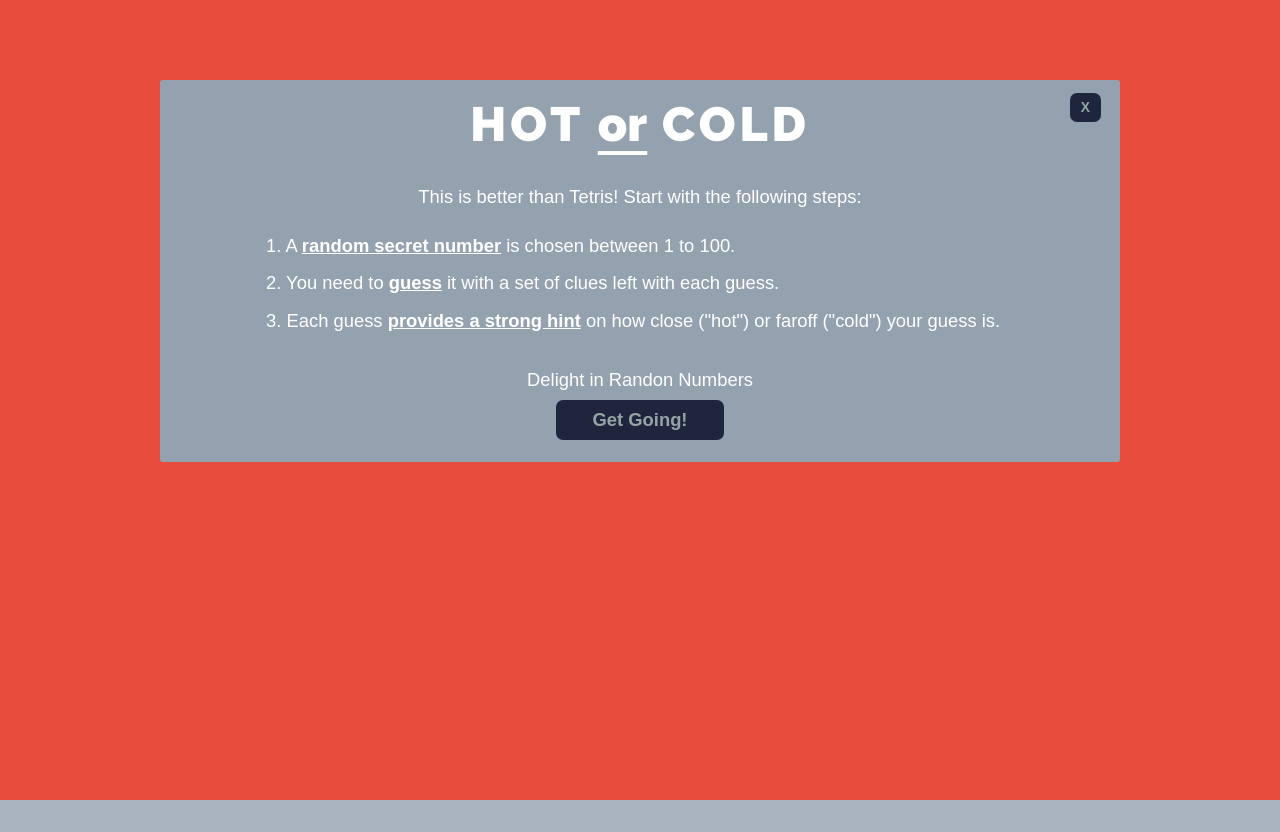
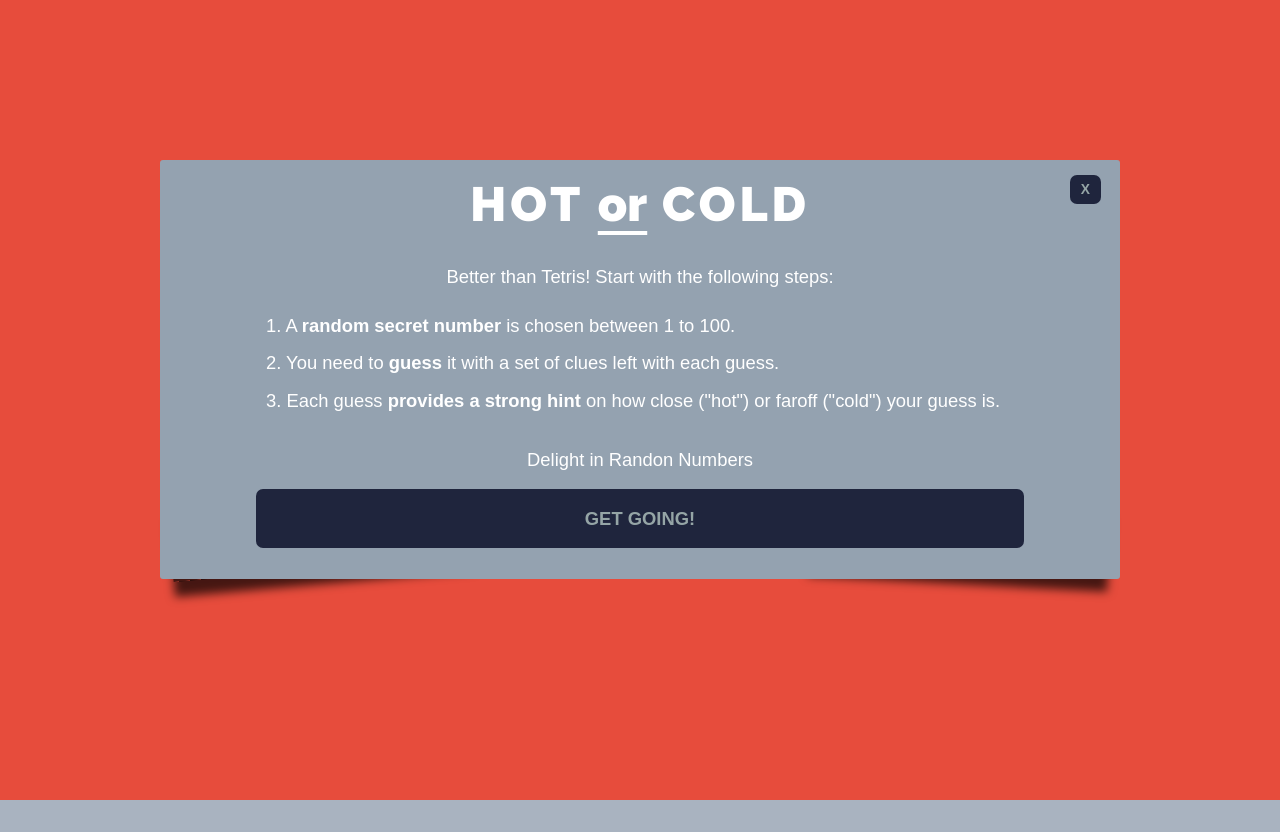
Before and after one commit to curvgrl5000/hot_cold, a React app: page / in a window 1280 px wide. Both pictures are taken after a click on the button "FAQS". Built offline with nearby package versions, Linux system fonts and the light colour scheme; a web font is replaced by a local one.

Commit message:
updated styles

```diff
--- a/src/components/modal-window.js
+++ b/src/components/modal-window.js
@@ -17,7 +17,7 @@ export default class ModalWindow extends React.Component {
                         <a className="close" href="#" onClick={e => this.onClose(e)}>X</a>
                     </div>
                     <div>
-                        <p>This is better than Tetris! Start with the following steps: </p>
+                        <p>Better than Tetris! Start with the following steps: </p>
                         <ul>
                             <li>1. A <strong>random secret number</strong> is chosen between 1 to 100.</li>
                             <li>2. You need to <strong>guess</strong> it with a set of clues left with each guess.</li>
--- a/src/index.css
+++ b/src/index.css
@@ -244,12 +244,43 @@ li {
     height: auto;
     width: 75%;
     border-radius: 3px;
-    top: 10%;
+    top: 20%;
     margin: 0 auto;
     border: none;
     text-align: center;
     padding: 1em 0em;
 }
+
+.content:before, .content:after {
+    z-index: -1;
+    position: absolute;
+    content: "";
+    bottom: 10px;
+    left: 10px;
+    width: 50%;
+    top: 80%;
+    max-width: 300px;
+    background: rgba(0, 0, 0, 0.7);
+    -webkit-box-shadow: 0 15px 10px rgba(0,0,0, 0.7);
+    -moz-box-shadow: 0 15px 10px rgba(0, 0, 0, 0.7);
+    box-shadow: 0 15px 10px rgba(0, 0, 0, 0.7);
+    -webkit-transform: rotate(-5deg);
+    -moz-transform: rotate(-5deg);
+    -o-transform: rotate(-5deg);
+    -ms-transform: rotate(-5deg);
+    transform: rotate(-5deg);
+}
+
+.content:after {
+    -webkit-transform: rotate(3deg);
+    -moz-transform: rotate(3deg);
+    -o-transform: rotate(3deg);
+    -ms-transform: rotate(3deg);
+    transform: rotate(3deg);
+    right: 10px;
+    left: auto;
+}
+
 
 .content h3 {
     margin: 0;
@@ -289,20 +320,28 @@ li {
 }
 
 .content > div ul li strong{
-    text-decoration: underline;
+    text-decoration: none ;
 }
 
 .content > div a, .content > div.fixed a {
     font-size: 1em;
     color: rgb(149, 165, 166);
-    padding-top: 0.5em;
-    padding-right: 2em;
-    padding-bottom: 0.5em;
-    padding-left: 2em;
+    padding: 1em;
     font-weight: 600;
     background: rgb(31, 37, 61);
     border-radius: 7px;
     text-decoration: none;
+    position: relative;
+    display: block;
+    text-transform: uppercase;
+}
+
+a.close:hover, .content > div.fixed a.close:hover{
+    background-color:#a54949;
+    color:white;
+    -webkit-transition: background-color 1s ease-out;
+    -moz-transition: background-color 1s ease-out;
+    -o-transition: background-color 1s ease-out;
 }
 
 .content > div.fixed {
```
